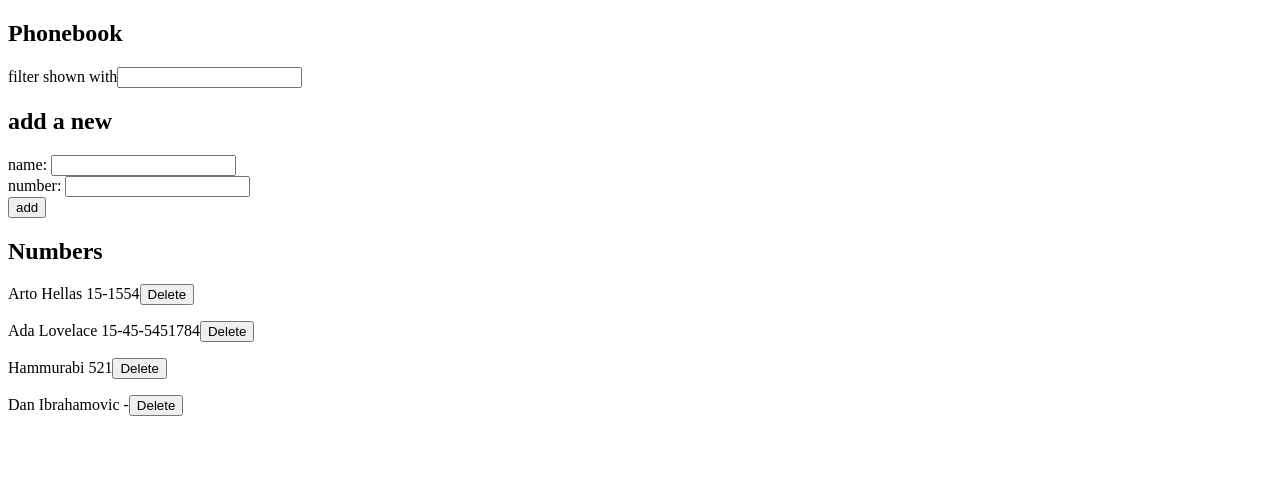
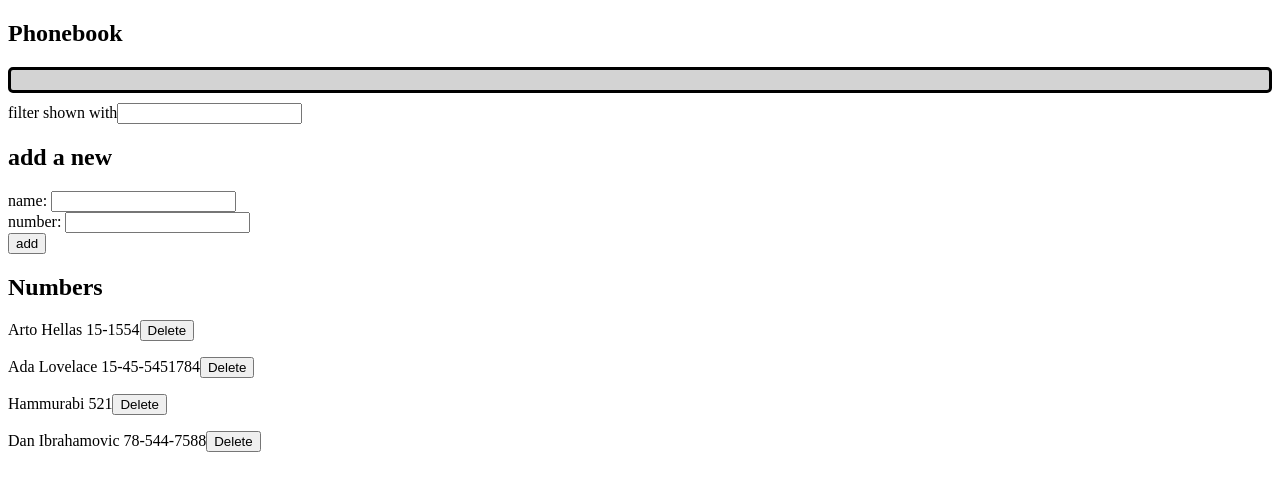
Before and after one commit to V4Eren/hellsinki-fullstack-open-exercises, a React (Vite) app in the folder part-2/phonebook/: page / in a window 1280 px wide. Shown: the top 490 px of the page. Built offline with nearby package versions, Linux system fonts and the light colour scheme; data requests are answered from the project's data file.

Commit message:
Added notification messages.

```diff
--- a/part-2/phonebook/db.json
+++ b/part-2/phonebook/db.json
@@ -17,7 +17,7 @@
     },
     {
       "name": "Dan Ibrahamovic",
-      "number": "-",
+      "number": "78-544-7588",
       "id": "9c85"
     }
   ],
--- a/part-2/phonebook/src/App.jsx
+++ b/part-2/phonebook/src/App.jsx
@@ -1,19 +1,37 @@
 import { useState, useEffect } from 'react'
+import './index.css'
 import Filter from './components/Filter'
 import PersonForm from './components/PersonForm'
 import Persons from './components/Persons'
 import personService from './services/persons'
+import Notification from './components/Notification'
 
 const App = () => {
 
   const [persons, setPersons] = useState([])
+  const [notification, setNotification] = useState('')
 
   useEffect(() => {
     personService.getAll().then((initialPersons) => {
       console.log("Response fulfilled");
       setPersons(initialPersons);
+    }).catch(() => {
+      setNotification({
+        type: "error",
+        text: "Failed to fetch person"
+      })
     })
-  }, [])
+  }, []);
+
+  useEffect(() => {
+    if(notification) {
+      const timer = setTimeout(() => {
+        setNotification(null);
+      }, 4000);
+
+      return () => clearTimeout(timer);
+    }
+  }, [notification]);
 
   const [newName, setNewName] = useState('')
   const [newNumber, setNewNumber] = useState('')
@@ -40,6 +58,26 @@ const App = () => {
           setPersons((prevPersons) => prevPersons.map((person) =>
             person.id !== updatedPerson.id ? person : updatedPerson
           ))
+          setNewName('');
+          setNewNumber('');
+          setNotification({
+            type:"success",
+            text:`${newName} is updated.`
+          })
+        }).catch((error) => {
+          if(error.response?.status === 404) {
+            setPersons((prevPersons) => prevPersons.filter((person) => person.id !== isNameAdded.id));
+            setNotification({
+              type: "error",
+              text: `Information of ${newName} has already been removed from server.`
+            })
+          } else {
+            setNotification({
+              type: "error",
+              text: error.response?.data?.error || "unknown error",
+
+            })
+          }
         })
       } else {
         setNewName('');
@@ -58,6 +96,10 @@ const App = () => {
       setPersons(persons.concat(createdPerson));
       setNewName('');
       setNewNumber('');
+      setNotification({
+        type: "success",
+        text:`${newName} has been succesfully added.`
+      })
     })
   }
 
@@ -65,7 +107,10 @@ const App = () => {
     if(window.confirm(`Delete ${name}`)) {
       personService.remove(id).then(() => {
         setPersons((prevPersons) => prevPersons.filter((person) => person.id !== id))
-        console.log("Element deleted...")
+        setNotification({
+          type:"success",
+          text:`${name} is deleted.`
+        })
       })
     }
   }
@@ -73,6 +118,7 @@ const App = () => {
   return (
     <div>
       <h2>Phonebook</h2>
+      <Notification message={notification}/>
       <Filter filter={filter} handleFiltering={handleFiltering}/>
 
       <h2>add a new</h2>
--- /dev/null
+++ b/part-2/phonebook/src/components/Notification.jsx
@@ -0,0 +1,13 @@
+const Notification = ({ message }) => {
+  if (message === null) {
+    return null
+  }
+
+  return (
+    <div className={`notification ${message.type}`}>
+      {message.text}
+    </div>
+  )
+}
+
+export default Notification
--- /dev/null
+++ b/part-2/phonebook/src/index.css
@@ -0,0 +1,18 @@
+.notification {
+    background: lightgrey;
+    font-size: 20px;
+    border-style: solid;
+    border-radius: 5px;
+    padding: 10px;
+    margin-bottom: 10px;
+}
+
+.success {
+    color: green;
+    border-color: green;
+}
+
+.error {
+    color: red;
+    border-color:red;
+}
```
